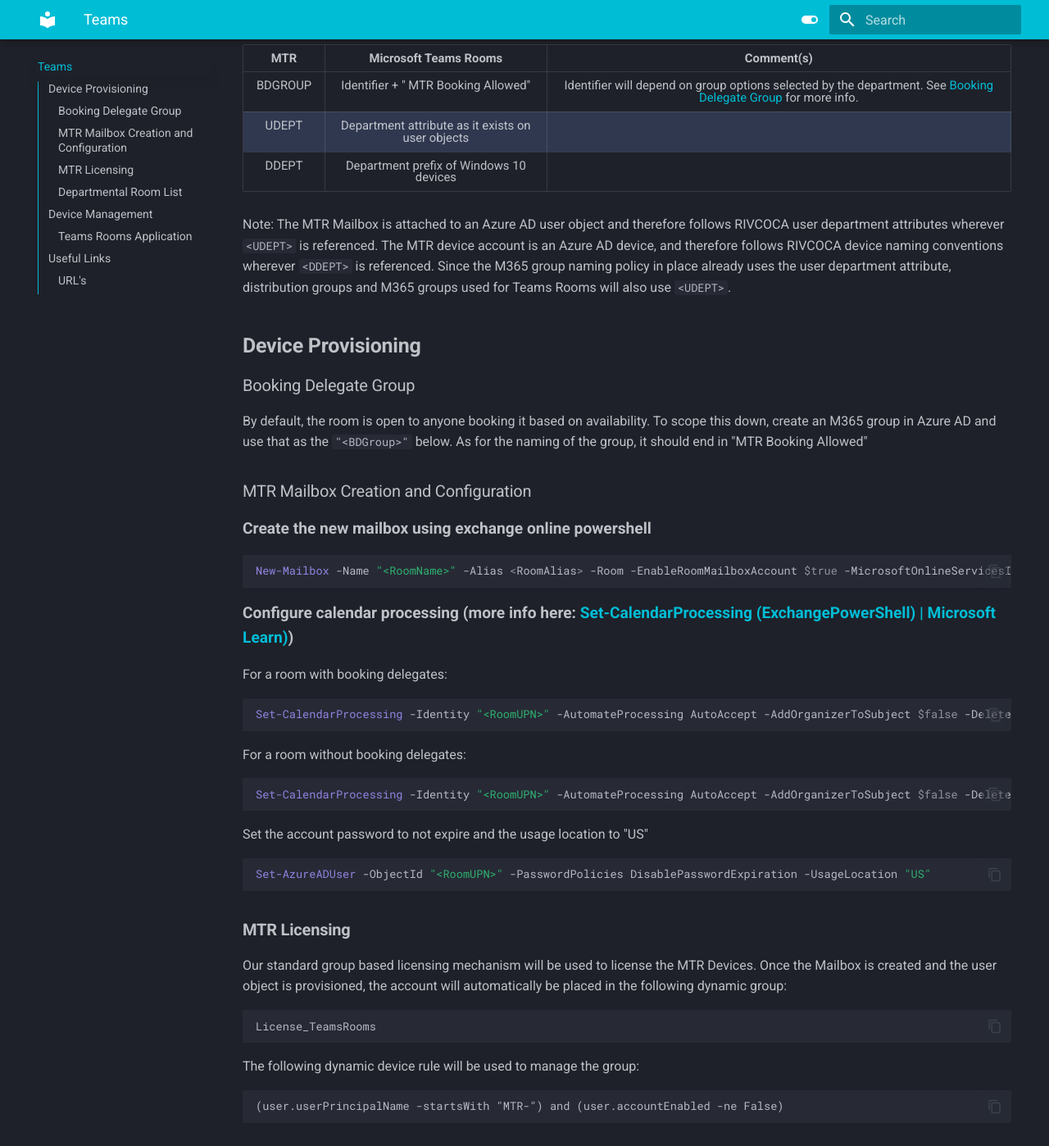
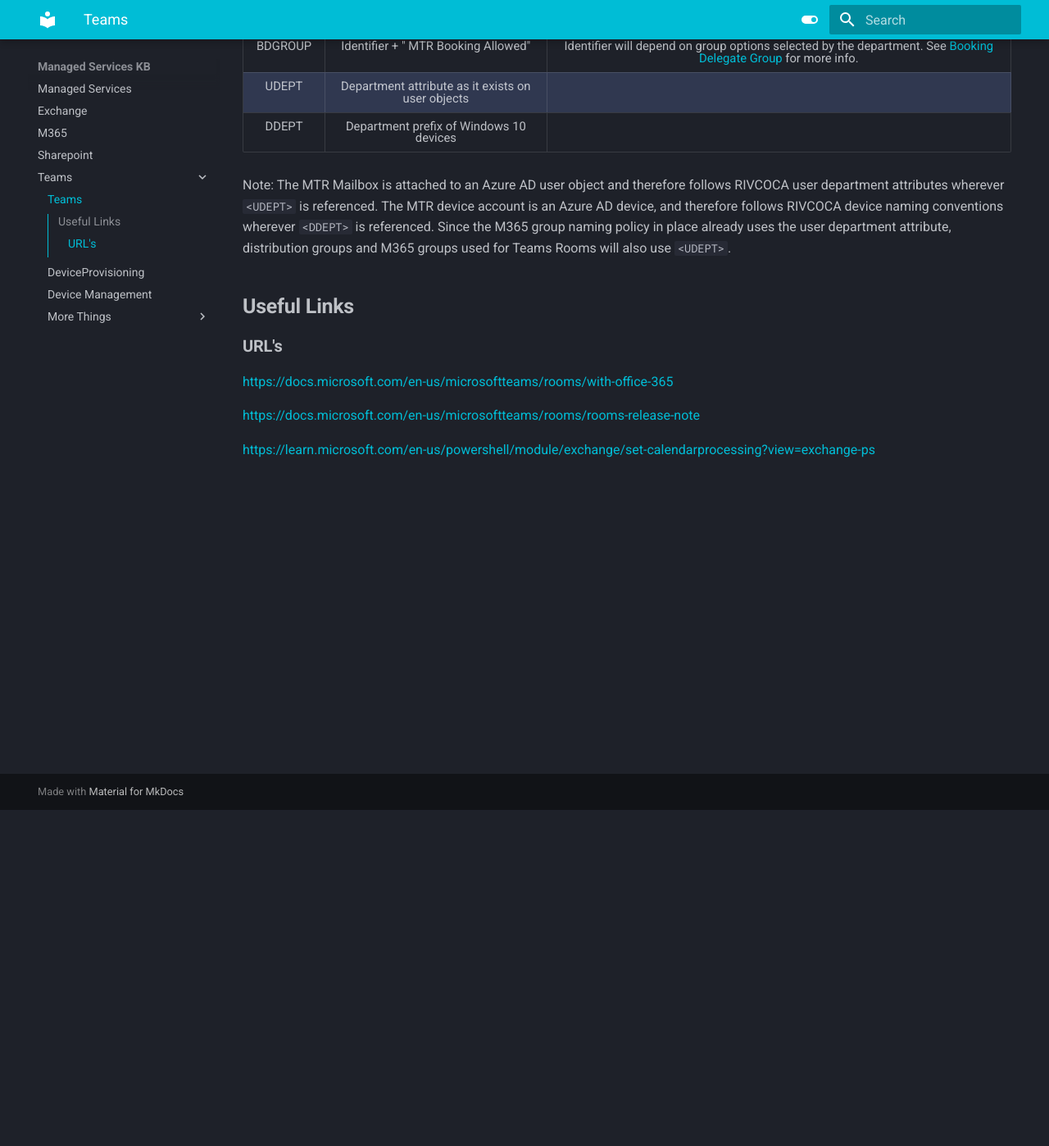
Before and after one commit to gpegues/MKDocs_Dev, an MkDocs documentation site: the page built from docs/Teams.md, in a window 1280 px wide and 1400 px high, scrolled down 412 px. Shown: the whole window at 82% size. Built offline with MkDocs 1.6.1 and Material for MkDocs 9.7.7, drawn with Linux system fonts in a browser that asks for light colours; some of the changed text lies outside the part shown.

````diff
--- a/docs/Teams.md
+++ b/docs/Teams.md
@@ -19,64 +19,6 @@
 Note:
 The MTR Mailbox is attached to an Azure AD user object and therefore follows RIVCOCA user department attributes wherever `<UDEPT>` is referenced. The MTR device account is an Azure AD device, and therefore follows RIVCOCA device naming conventions wherever `<DDEPT>` is referenced. Since the M365 group naming policy in place already uses the user department attribute, distribution groups and M365 groups used for Teams Rooms will also use `<UDEPT>`.
 
-## **Device Provisioning**
-
-### Booking Delegate Group
-By default, the room is open to anyone booking it based on availability. To scope this down, create an M365 group in Azure AD and use that as the `"<BDGroup>"` below. As for the naming of the group, it should end in "MTR Booking Allowed"
-### MTR Mailbox Creation and Configuration
-<span style="font-size:larger;">**Create the new mailbox using exchange online powershell**</span>
-```Powershell
-New-Mailbox -Name "<RoomName>" -Alias <RoomAlias> -Room -EnableRoomMailboxAccount $true -MicrosoftOnlineServicesID <RoomUPN> -RoomMailboxPassword (ConvertTo-SecureString -String '<Password>' -AsPlainText -Force)
-```
-
-<span style="font-size:larger;">**Configure calendar processing (more info here: [Set-CalendarProcessing (ExchangePowerShell) | Microsoft Learn)](https://learn.microsoft.com/en-us/powershell/module/exchange/set-calendarprocessing?view=exchange-ps))**</span>
-
-For a room with booking delegates:
-```Powershell
-Set-CalendarProcessing -Identity "<RoomUPN>" -AutomateProcessing AutoAccept -AddOrganizerToSubject $false -DeleteComments $false -DeleteSubject $false -RemovePrivateProperty $false  -BookInPolicy “<BDGroup>” -AllBookInPolicy $false
-```
-
-For a room without booking delegates:
-```Powershell
-Set-CalendarProcessing -Identity "<RoomUPN>" -AutomateProcessing AutoAccept -AddOrganizerToSubject $false -DeleteComments $false -DeleteSubject $false -RemovePrivateProperty $false
-```
-
-Set the account password to not expire and the usage location to "US"
-```Powershell
-Set-AzureADUser -ObjectId "<RoomUPN>" -PasswordPolicies DisablePasswordExpiration -UsageLocation "US"
-```
-
-### **MTR Licensing**
-
-Our standard group based licensing mechanism will be used to license the MTR Devices. Once the Mailbox is created and the user object is provisioned, the account will automatically be placed in the following dynamic group:
-
-    License_TeamsRooms
-
-The following dynamic device rule will be used to manage the group:
-
-    (user.userPrincipalName -startsWith "MTR-") and (user.accountEnabled -ne False)
-
-### **Departmental Room List**
-
-
-In order for the rooms to show up in the room finder, they must be added to a room list. Each department will have a single room list that contains all of the departments Teams Rooms. Departmental room lists will be created as an action item assigned during the deployment of the departments first MTR device(s) using the following Exchange Online PowerShell cmdlet:
-```Powershell
-New-DistributionGroup -Name “<UDEPT> Teams Rooms” -RoomList
-```
-
-Once the Room List has been created, existing room accounts may be added to the room list using the following Exchange Online PowerShell cmdlet:
-```Powershell
-Add-DistributionGroupMember -Identity "<RoomList>" -Member "<MailboxUPN>"
-```
-
-
-## **Device Management**
-
-### **Teams Rooms Application**
-The teams rooms app is listed as Microsoft.SkypeRoomSystem in the discovered apps list in intune. The app uses the Microsoft Store and auto updates in the background. Version history here:
-
-[https://docs.microsoft.com/en-us/microsoftteams/rooms/rooms-release-note](https://docs.microsoft.com/en-us/microsoftteams/rooms/rooms-release-note)
-
 ## **Useful Links**
 
 ### **URL's**
--- a/mkdocs.yml
+++ b/mkdocs.yml
@@ -4,10 +4,10 @@
 theme:
   name: material
   features:
-    - navigation.tabs
-    - navigation.sections
+    - toc.follow
     - toc.integrate
     - navigation.top
+    #- navigation.tabs
     - search.suggest
     - search.highlight
     - content.tabs.link
@@ -32,6 +32,19 @@
       anchor_linenums: true
       line_spans: __span
       pygments_lang_class: true
+  - admonition
   - pymdownx.inlinehilite
+  - pymdownx.details
   - pymdownx.snippets
   - pymdownx.superfences
+nav:
+  - Managed Services: index.md
+  - Exchange: Exchange.md
+  - M365: M365.md
+  - Sharepoint: Sharepoint.md
+  - Teams:
+    - Teams: Teams.md
+    - DeviceProvisioning: Teams/DeviceProvisioning.md
+    - Device Management: Teams/DeviceManagement.md
+    - More Things:
+      - Also Things: Teams/MoreThings.md
````
Also changed, not shown: docs/Teams/DeviceManagement.md (added, +6 -0 lines), docs/Teams/DeviceProvisioning.md (added, +49 -0 lines), docs/Teams/MoreThings.md (added, +5 -0 lines).
